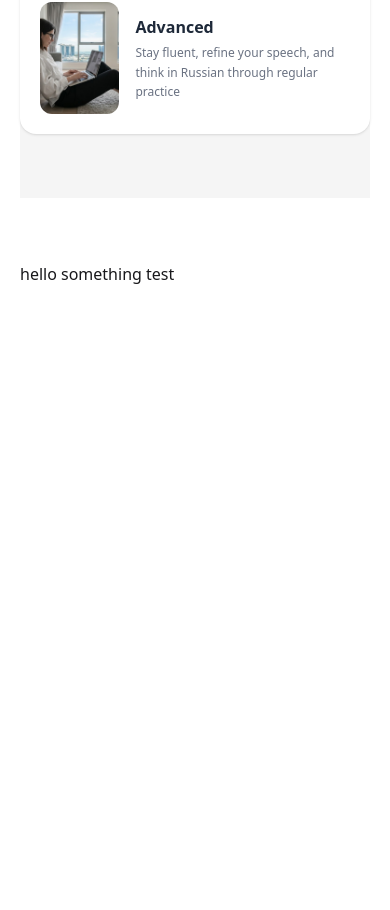
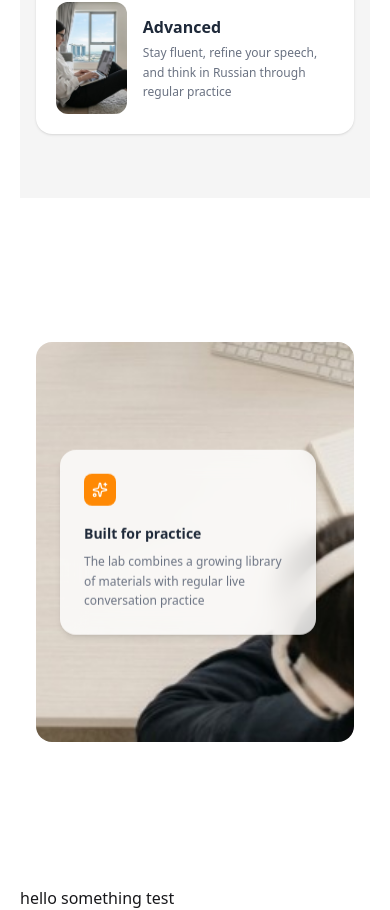
Before and after one commit to shakil218/skillsphere-online-learning-platform, a Next.js app: page / in a window 390 px wide. Shown: the part 6196-7106 px from the top of the page. Before the commit the page ends 6482 px from the top, so only its background shows below. Built offline with nearby package versions, Linux system fonts and the light colour scheme.

Commit message:
Make the Practice section design done.

```diff
--- a/src/app/(main)/page.js
+++ b/src/app/(main)/page.js
@@ -4,6 +4,7 @@ import HowItWorks from "@/components/home/HowItWorks";
 import LabWorks from "@/components/home/LabWorks";
 import LearnSection from "@/components/home/LearnSection";
 import LevelsSection from "@/components/home/LevelsSection";
+import PracticeSection from "@/components/home/PracticeSection";
 import WhatYouGetSection from "@/components/home/WhatYouGetSection";
 
 export default function Home() {
@@ -16,6 +17,7 @@ export default function Home() {
       <WhatYouGetSection />
       <LabWorks />
       <LevelsSection />
+      <PracticeSection />
       <div>hello something test</div>
     </div>
   );
--- a/src/components/home/LevelsSection.jsx
+++ b/src/components/home/LevelsSection.jsx
@@ -5,7 +5,7 @@ import levelImg3 from "@/assets/level-image-3.png";
 
 const LevelsSection = () => {
   return (
-    <section className="py-16 bg-[#f5f5f5]">
+    <section className="px-4 py-16 bg-[#f5f5f5]">
       {/* Heading */}
       <h2 className="text-center text-4xl md:text-5xl font-bold text-gray-800 mb-20">
         Built for all levels
--- /dev/null
+++ b/src/components/home/PracticeSection.jsx
@@ -0,0 +1,47 @@
+import Image from "next/image";
+import { Sparkles } from "lucide-react";
+import practiceBgImg from "@/assets/practice-bg-img.png"
+
+const PracticeSection = () => {
+  return (
+    <section className="px-4 lg:px-0 py-20">
+
+        {/* Image Container */}
+        <div className="relative rounded-2xl overflow-hidden">
+          {/* Background Image */}
+          <Image
+            src={practiceBgImg}
+            alt="Practice"
+            width={1200}
+            height={600}
+            className="w-full h-100 md:h-125 object-cover"
+          />
+
+          {/* Floating Card */}
+          <div className="absolute left-6 md:left-16 lg:left-1/6 top-1/2 -translate-y-1/2">
+            <div className="bg-white/80 backdrop-blur-md rounded-2xl p-6 w-64 shadow-md">
+              {/* Icon */}
+              <div className="mb-3">
+                <span className="bg-orange-400 p-2 rounded-lg inline-block">
+                  <Sparkles size={16} className="text-white" />
+                </span>
+              </div>
+
+              {/* Text */}
+              <h3 className="text-sm font-semibold text-gray-800">
+                Built for practice
+              </h3>
+
+              <p className="text-xs text-gray-500 mt-2 leading-relaxed">
+                The lab combines a growing library of materials with regular
+                live conversation practice
+              </p>
+            </div>
+          </div>
+        </div>
+
+    </section>
+  );
+};
+
+export default PracticeSection;
```
Also changed, not shown: src/assets/practice-bg-img.png (added).
